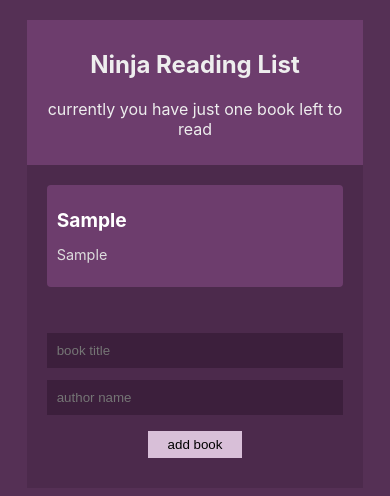
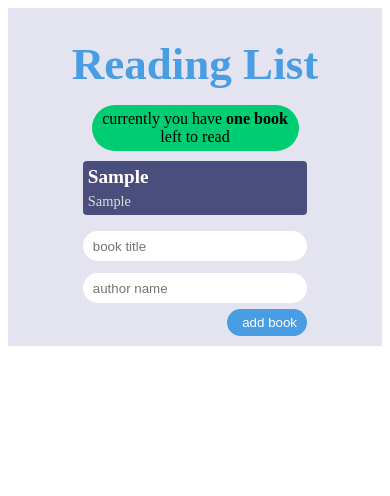
Before and after one commit to kobishaked/Reading-List, a React (Create React App) app: page / in a window 390 px wide. Both pictures are taken after typing "Sample", "Sample" into the empty fields and a click on the input "add book". Shown: the top 496 px of the page. Built offline with nearby package versions, Linux system fonts and the light colour scheme.

Commit message:
change the style as in the adobe XD and using flexbox and media query

```diff
--- a/src/reading-list-part2/components/App.js
+++ b/src/reading-list-part2/components/App.js
@@ -1,28 +1,33 @@
 import React, { useState, useEffect, useContext } from 'react'
+import styled from 'styled-components'
 import Navbar from './Navbar'
-import styled, { createGlobalStyle } from 'styled-components'
-
-
 import BookList from './BookList'
+import BookForm from './BookForm';
 import { BooksContextProvider } from '../contexts/BooksContext'
-import { v4 as uuidv4 } from 'uuid';
-import BookForm from './BookForm';
+import img from '../images/Reading_illustration.png'
 
 
 const App = () => {
 
 
     return (
-        <Div>
-            <GlobalStyle />
+        <>
+            <Wrapper>
+                <Menu >
                     <BooksContextProvider>
                         <Navbar />
                         <BookList />
                         <BookForm />
                     </BooksContextProvider>
+                </Menu>
+                <Picture >
+                    <img src={img} width="80%" align="right" background="transparent"></img>
+                </Picture>
+            </Wrapper>
+        </>
 
 
-        </Div>
+
     )
 }
 
@@ -31,21 +36,21 @@ export default App
 
 
 
-const GlobalStyle = createGlobalStyle`
-    body{
-        font-family: -apple-system, BlinkMacSystemFont, "Segoe UI", "Roboto", "Oxygen",
-        "Ubuntu", "Cantarell", "Fira Sans", "Droid Sans", "Helvetica Neue",
-        sans-serif;
-        -webkit-font-smoothing: antialiased;
-        -moz-osx-font-smoothing: grayscale;
-        background: #553055;
+const Wrapper = styled.div`
+    display: grid;
+    grid-template-columns: 50% auto;
+    background-color: #ecf0f1;
+    @media (max-width: 640px) {
+        grid-template-columns: auto;
       }
 `
+const Menu = styled.div`
+    background-color: #E4E4F0;
+`
+const Picture = styled.div`
+    backround: transparent;
+    @media (max-width: 640px) {
+        display: none;
+      }
 
-const Div = styled.div`
-    background: #4c2a4c;
-    margin: 20px auto;
-    width: 90%;
-    max-width: 700px;
-    color: #eee;
 `
--- a/src/reading-list-part2/components/BookForm.js
+++ b/src/reading-list-part2/components/BookForm.js
@@ -1,7 +1,7 @@
 import React, { useState, useEffect, useContext } from 'react'
+import styled from 'styled-components'
+import { v4 as uuidv4 } from 'uuid';
 import BooksContext from '../contexts/BooksContext'
-import { v4 as uuidv4 } from 'uuid';
-import styled from 'styled-components'
 
 
 const BookForm = () => {
@@ -37,27 +37,32 @@ export default BookForm
 
 
 
+const Form = styled.form`
+   display: flex;
+   flex-direction: column;
+   width: 60%;
+   margin: 10px auto;
+`
 
-
-const Form = styled.form`
-padding: 20px;
-`
 const Input = styled.input`
-width: 100%;
-padding: 10px;
-box-sizing: border-box;
-margin: 6px 0;
-background: #3c1f3c;
-color: #fff;
-border: 0;
+    height: 30px;
+    padding: 10px;
+    box-sizing: border-box;
+    margin: 6px 0;
+    border-radius: 30px;
+    border: 0;
+    outline: none;
 `
 
 const Submit = styled.input.attrs({ type: 'submit',})`
-margin: 10px auto;
-background: thistle;
-border: 0;
-padding: 6px 20px;
-display: block;
+   max-width: 80px;
+    background: #499DE2;
+    border: 0;
+    padding: 6px 15px;
+    text-align: end;
+    border-radius: 30px;
+    color: white;
+    align-self: flex-end;
 `
 
 //question:
--- a/src/reading-list-part2/components/BookList.js
+++ b/src/reading-list-part2/components/BookList.js
@@ -1,7 +1,6 @@
 import React, { useState, useEffect, useContext } from 'react'
+import styled from 'styled-components'
 import BooksContext from '../contexts/BooksContext'
-// import Button from './Button';
-import styled from 'styled-components'
 
 const BookList = () => {
 
@@ -9,17 +8,14 @@ const BookList = () => {
 
 
     return (
-        <Div>
             <Ul>
                 {booksList.map((book) => (
                     <Li key={book.id} onClick={() => removeBook(book)}>
-
                         <H1>{book.title} </H1>
                         <P> {book.author}</P>
                     </Li>
                 ))}
             </Ul>
-        </Div>
     )
 }
 
@@ -29,36 +25,36 @@ export default BookList
 
 
 
-
-const Div = styled.div`
-    margin: 20px;
-`
-
 const Ul = styled.ul`
-    padding: 0;
+    max-width: 60%;
+    padding: 0px;
+    margin: auto;
     list-style-type: none;
 `
 
 const Li = styled.li`
-    background: #6d3d6d;
+    padding: 5px;
+    background: #4A4E7C;
     border-radius: 4px;
-    padding: 10px;
     cursor: pointer;
-    margin: 10px 0;
+    margin: 10px auto;
     &:hover{
         opacity: 0.7;
         text-decoration: line-through;
     }
 `
 
-
 const H1 = styled.h1`
     font-weight: bold;
     color: #fff;
+    padding: 0;
     font-size: 1.2em;
+    margin: 0;
 `
 
 const P = styled.p`
     font-size: 0.9em;
+    padding: 0;
     color: #ddd;
+    margin: 5px 0px 0px 0px;
 `
--- a/src/reading-list-part2/components/Navbar.js
+++ b/src/reading-list-part2/components/Navbar.js
@@ -1,7 +1,6 @@
 import React, { useState, useEffect, useContext } from 'react'
-// import '../index.css'
+import styled from 'styled-components'
 import BooksContext from '../contexts/BooksContext'
-import styled from 'styled-components'
 
 
 const Navbar = () => {
@@ -10,13 +9,13 @@ const Navbar = () => {
     let msg = "";
     switch (booksList.length) {
         case 0:
-            msg = "currently you don't have any books in the list"
+            msg = <P color={"orange"}> currently you don't have any books in the list</P>
             break;
         case 1:
-            msg = "currently you have just one book left to read"
+            msg = <P> currently you have <b>one book</b> left to read</P>
             break;
         default:
-            msg = `currently you have ${booksList.length} books left to read`
+            msg = <P> currently you have <b>{booksList.length} books</b> left to read</P>
             break;
     }
 
@@ -24,21 +23,28 @@ const Navbar = () => {
 
 
     return (
-
-        <Nav>
-            <h1> Ninja Reading List</h1>
-            <p> {msg}</p>
-        </Nav>
-
+        <>
+            <H1> Reading List</H1>
+            {msg}
+        </>
     )
 }
 
 export default Navbar
 
 
+const H1 = styled.h1`
+    margin: 30px 0px 15px 0px;
+    color: #499DE2;
+    text-align: center;
+    font-size: 45px;
+`
 
-const Nav = styled.nav`
-    padding: 10px 20px;
+const P = styled.p`
+    padding: 5px 10px;
+    width: 50%;
     text-align: center;
-    background: #6d3d6d;
+    margin: 0px auto 0px;
+    background: ${props => (props.color==="orange"? "#FF4800": "#00CD71")};
+    border-radius: 30px;
 `
--- a/src/reading-list-part2/index.css
+++ b/src/reading-list-part2/index.css
@@ -74,4 +74,5 @@ body {
     border: 0;
     padding: 6px 20px;
     display: block;
+
   }
```
Also changed, not shown: src/reading-list-part2/images/Reading_illustration.png (added), 1 other file (tests, documents, lock files or other folders). Lines whose indentation alone changed are shown as unchanged.
